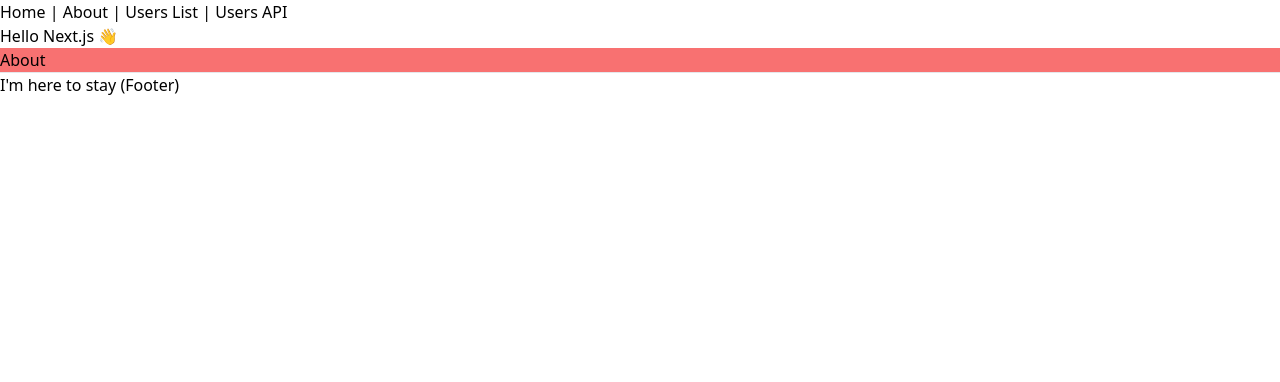
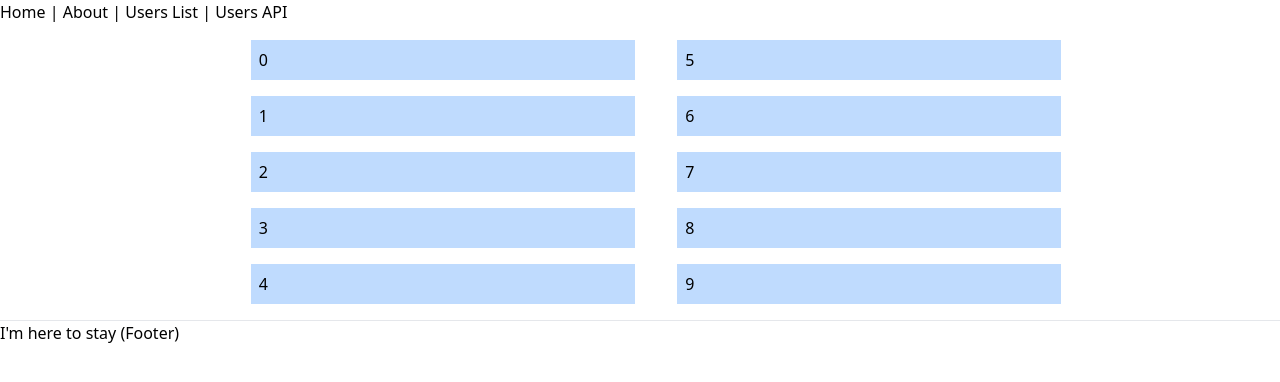
Before and after one commit to hdck007/freyja, a Next.js app: page / in a window 1280 px wide. Shown: the top 382 px of the page. Built offline with nearby package versions, Linux system fonts and the light colour scheme.

Commit message:
feat(drag and drop): first version of the drag and drop done

```diff
--- a/package.json
+++ b/package.json
@@ -7,6 +7,7 @@
     "type-check": "tsc"
   },
   "dependencies": {
+    "@formkit/auto-animate": "^1.0.0-beta.5",
     "next": "latest",
     "react": "^18.2.0",
     "react-dom": "^18.2.0"
--- a/pages/about.tsx
+++ b/pages/about.tsx
@@ -3,11 +3,7 @@ import Layout from '../components/Layout'
 
 const AboutPage = () => (
   <Layout title="About | Next.js + TypeScript Example">
-    <h1>About</h1>
-    <p>This is the about page</p>
-    <p>
-      <Link href="/">Go home</Link>
-    </p>
+    <p>This would be the select thing</p>
   </Layout>
 )
 
--- a/pages/index.tsx
+++ b/pages/index.tsx
@@ -1,13 +1,105 @@
-import Link from 'next/link'
-import Layout from '../components/Layout'
+import Link from "next/link";
+import React, { useEffect, useRef, useState } from "react";
+import Layout from "../components/Layout";
+import autoAnimate from '@formkit/auto-animate'
 
-const IndexPage = () => (
-  <Layout title="Home | Next.js + TypeScript Example">
-    <h1>Hello Next.js 👋</h1>
-    <p className="bg-red-400" >
-      <Link href="/about">About</Link>
-    </p>
-  </Layout>
-)
+const theArray = new Array(10).fill(0).map((_, index) => ({
+  name: index,
+  id: "bkjbdsjkf" + index + Math.random(),
+}));
 
-export default IndexPage
+const IndexPage = () => {
+  const sourceItem = useRef<null | number>(null);
+  const destinationItem = useRef<null | number>(null);
+  const [itemArray, setItemsArray] = useState(theArray);
+  const container = useRef(null)
+
+  useEffect(() => {
+    container.current && autoAnimate(container.current)
+  }, [container])
+
+  const handleChange = () => {
+    let newItemArray = [...itemArray];
+    const draggedItemContent = newItemArray.splice(sourceItem.current, 1)[0];
+    newItemArray.splice(destinationItem.current, 0, draggedItemContent);
+
+    // since the array gets updated we need to update the item indexes accordingly
+    sourceItem.current = destinationItem.current;
+    destinationItem.current = null;
+
+    setItemsArray(newItemArray);
+  };
+
+  const handleDragStart = (index: number) => (event) => {
+    console.log("this is", index);
+    sourceItem.current = index;
+    (event.target as HTMLDivElement).style.opacity = "0";
+  };
+
+  const handleDrag = (event) => {
+    console.log("yhis");
+    (event.target as HTMLDivElement).style.opacity = "0";
+  }
+
+  const handleDragEnd = (event: React.DragEvent<HTMLDivElement>) => {
+    console.log("drag end called here");
+    (event.target as HTMLDivElement).style.opacity = "100";
+    sourceItem.current = null;
+    destinationItem.current = null;
+  };
+
+  const handleDragEnter =
+    (index: number) => (event) => {
+      console.log("called", index)
+      if(sourceItem.current !== index) {
+        console.log("this happens", index);
+        destinationItem.current = index;
+        handleChange();
+      }
+    };
+
+  const preventDragOver = (event: React.DragEvent<HTMLDivElement>) => {
+    event.preventDefault();
+  }
+
+  return (
+    <Layout title="Home | Next.js + TypeScript Example">
+      <div className="flex w-2/3 mx-auto justify-around items-center">
+        <div className="w-[45%]">
+          {itemArray.slice(0, 5).map((item, index) => (
+            <div
+              key={item.id}
+              draggable
+              className={`bg-blue-200 w-full p-2 m-4 cursor-move transition-all`}
+              onDragStart={handleDragStart(index)}
+              onDragOver={preventDragOver}
+              onDragEnd={handleDragEnd}
+              onDragEnter={handleDragEnter(index)}
+              onDrag={handleDrag}
+            >
+              {item.name}
+            </div>
+          ))}
+        </div>
+        <div className="w-[45%]">
+          {itemArray.slice(5).map((item, index) => (
+            <div
+              key={item.id}
+              draggable
+              className={`bg-blue-200 w-full p-2 m-4 cursor-move transition-all`}
+              onDragStart={handleDragStart(index+5)}
+              onDragOver={preventDragOver}
+              onDragEnd={handleDragEnd}
+              onDragEnter={handleDragEnter(index+5)}
+              onDrag={handleDrag}
+            >
+              {item.name}
+            </div>
+          ))}
+        </div>
+      </div>
+    </Layout>
+  );
+};
+
+export default IndexPage;
```
Also changed, not shown: 1 other file (tests, documents, lock files or other folders).
